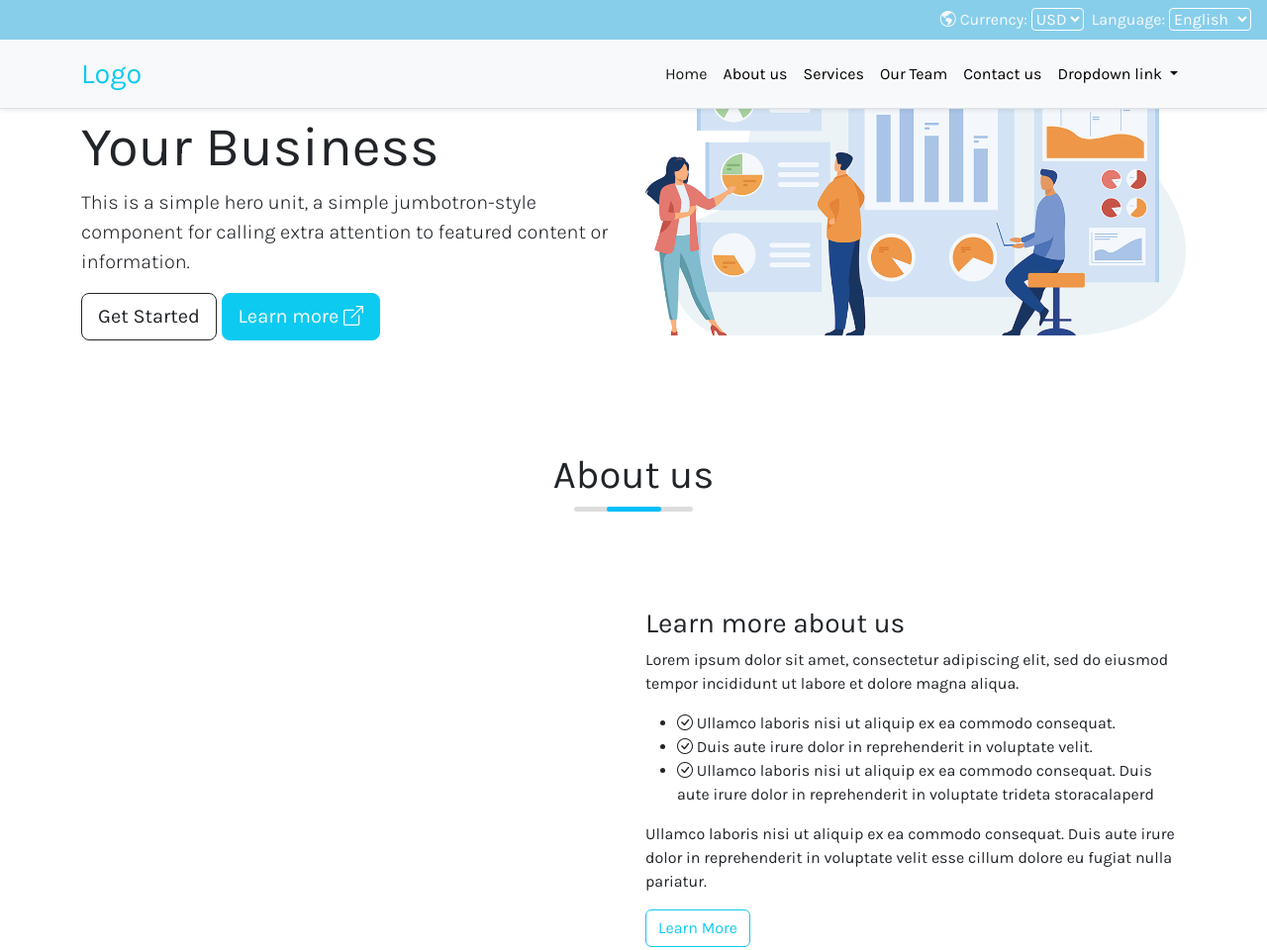
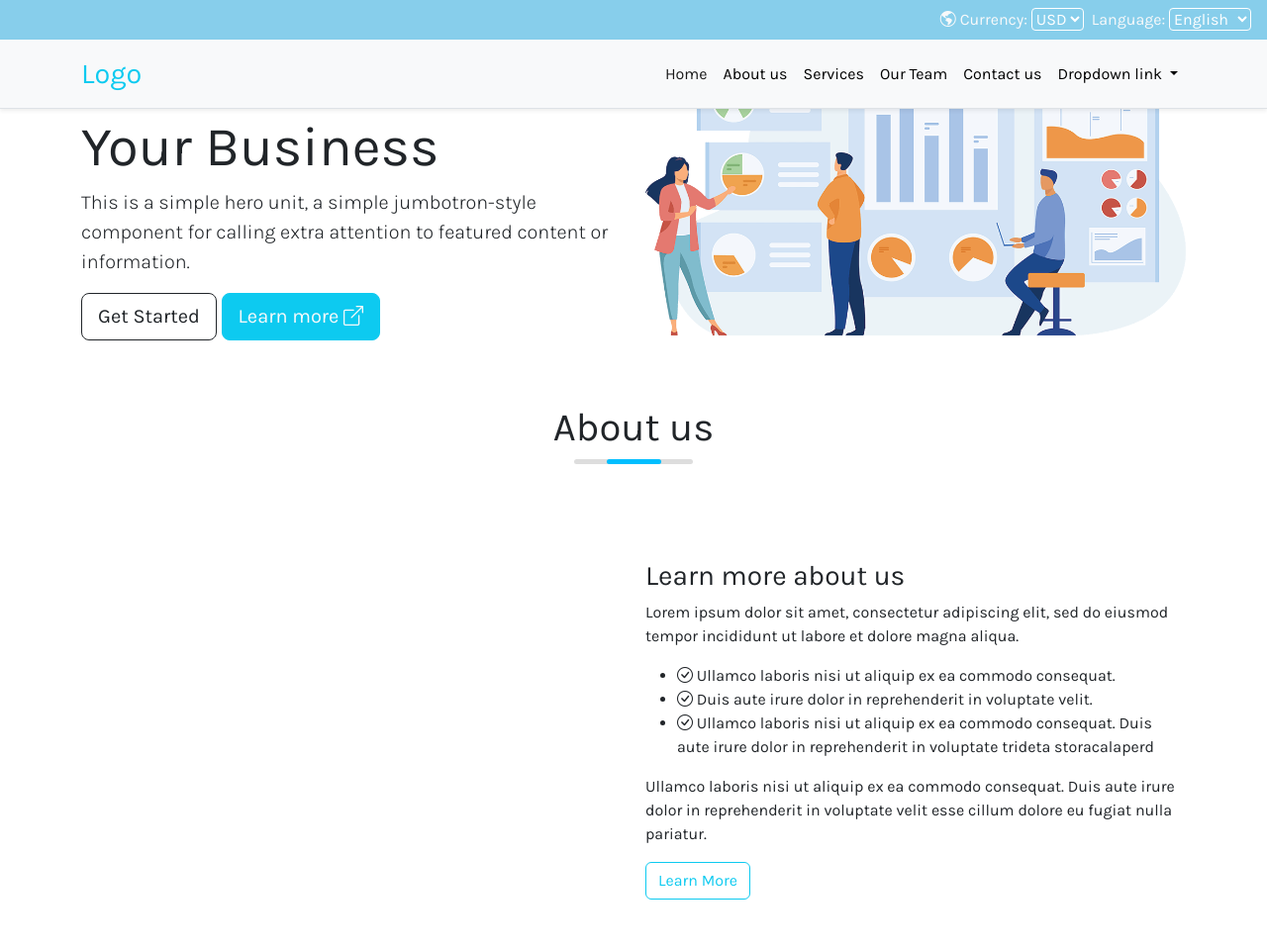
Before and after one commit to Faizan-erience/cpa-website, a plain HTML site: page CPA-website/index.html in a window 1280 px wide. Shown: the whole page at 99% size. Drawn offline with Linux system fonts and the light colour scheme.

Commit message:
initial version 1

```diff
--- a/CPA-website/index.html
+++ b/CPA-website/index.html
@@ -85,7 +85,7 @@
   </header>
   <main>
     <section>
-      <div class="hero-section pt-5 py-5">
+      <div class="hero-section pt-5">
         <div class="container">
           <div class="row">
             <div class="col-xxl-6 col-lg-6 jumbotron  aos-init aos-animate" data-aos="fade-up">
```
